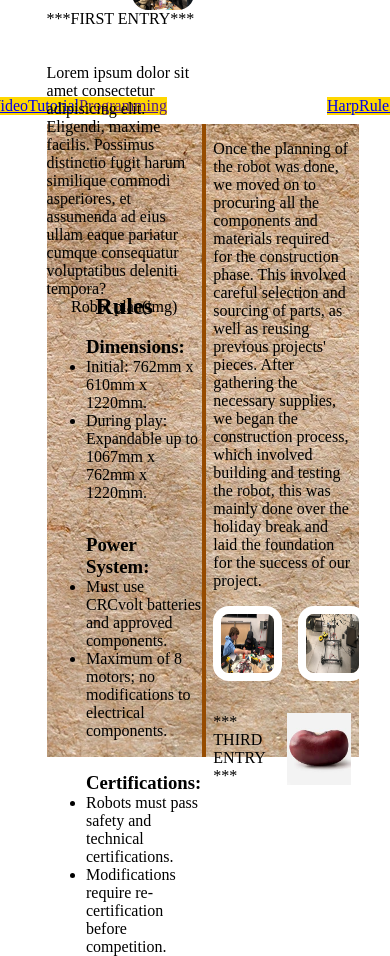
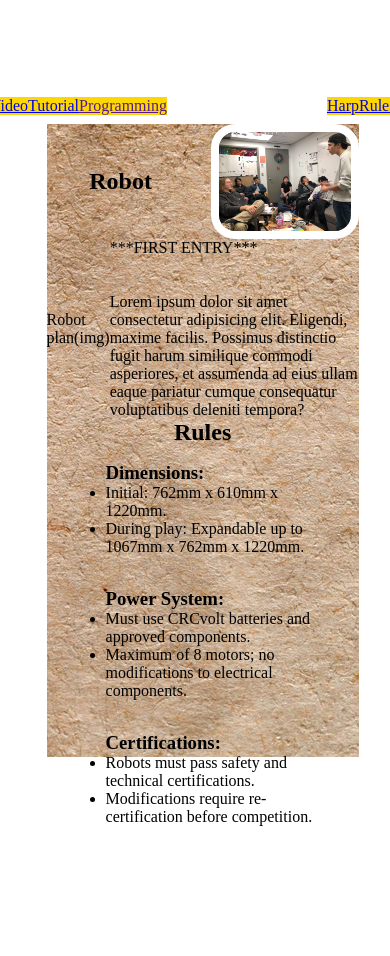
Before and after one commit to AveryPBerger/JAC_TIKTAK_2025, a plain HTML site: page Pages/robot.html in a window 390 px wide. Shown: the top 956 px of the page. After the commit the page ends 844 px from the top, so only its background shows below. Drawn offline with Linux system fonts and the light colour scheme; files whose address does not match are found by name; a web font is replaced by a local one.

Commit message:
Started adding media tag thing.

```diff
--- a/Pages/robot.html
+++ b/Pages/robot.html
@@ -44,32 +44,32 @@
             <section id="book" class="centered-flex">
 
                 <!--Left side-->
-                <section id="leftPage" class="centered-flex">
+                <section id="leftPage">
                     <header class="header">
                         <h2 class="title centered-flex">Robot</h2>
-                        <div class="centered-flex">
-                            <div class="group-photo-outer-container centered-flex">
-                                <img src="./../Assets/Images/Robot/Planning.JPEG"
-                                    alt="Robot team planning out their game strategy and robot design."
-                                    class="group-photo">
-                            </div>
+                        <div class="group-photo-outer-container">
+                            <img src="./../Assets/Images/Robot/Planning.JPEG"
+                                alt="Robot team planning out their game strategy and robot design." id="group-photo">
                         </div>
                     </header>
 
-                    <div class="first-entry">
-                        ***FIRST ENTRY*** <br><br><br>
+                    <div class="first-entry-wrapper centered-flex">
+                        <div class="robot-plan centered-flex">
+                            Robot plan(img)
+                        </div>
 
-                        Lorem ipsum dolor sit amet consectetur adipisicing elit. Eligendi, maxime facilis. Possimus
-                        distinctio fugit harum similique commodi asperiores, et assumenda ad eius ullam eaque pariatur
-                        cumque consequatur voluptatibus deleniti tempora?
-                    </div>
+                        <div class="first-entry">
+                            ***FIRST ENTRY*** <br><br><br>
 
-                    <div class="robot-plan centered-flex">
-                        Robot plan(img)
+                            Lorem ipsum dolor sit amet consectetur adipisicing elit. Eligendi, maxime facilis. Possimus
+                            distinctio fugit harum similique commodi asperiores, et assumenda ad eius ullam eaque
+                            pariatur
+                            cumque consequatur voluptatibus deleniti tempora?
+                        </div>
                     </div>
 
                     <div class="rules centered-flex">
-                        <h2 class="centered-flex">Rules</h2>
+                        <h2>Rules</h2>
 
                         <ul class="rules-inner-container">
                             <h3>Dimensions:</h3>
--- a/Styles/robot.css
+++ b/Styles/robot.css
@@ -1,4 +1,8 @@
 /*===General modifications===*/
+
+body{
+    overflow: hidden;
+}
 
 h1,
 h2,
@@ -9,29 +13,35 @@ h4 {
 
 img{
     width:100%;
-    height:100%;
+    height: 100%;
 }
 
 /*===Left side===*/
 
 #leftPage {
+    display: flex;
+    align-items: center;
     flex-direction: column;
+
+    width: 49%;
 }
 
-.header {
-    display: flex;
-    justify-content: space-between;
-    align-items: center;
-
-    margin-top: 1em;
+.header{
+    display: grid;
+    grid-template-columns: 1fr 1fr;
+    gap:1em;
 }
 
 .group-photo-outer-container {
+    display: flex;
+    justify-content: center;
+    align-items: center;
+
     border: 0.5em solid white;
     border-radius: 1.5em;
 }
 
-.group-photo {
+#group-photo {
     border-radius: 1em;
 }
 
@@ -50,7 +60,7 @@ img{
     align-items: center;
     flex-direction: column;
 
-    max-width: 49%;
+    width: 49%;
 }
 
 .second-entry-outer-div,
@@ -77,3 +87,23 @@ img{
     margin-top: 3em;
     margin-bottom: 1em;
 }
+
+/*===Responsive===*/
+
+@media screen and (max-width: 1050px) {
+    #rightPage {
+        display: none;
+        align-items: center;
+        margin-left: auto;
+        margin-right: auto;
+    }
+
+    #middle {
+        display: none;
+    }
+    #leftPage {
+        width: 100%;
+        height: 100%;
+        align-items: center;
+    }
+}
```
